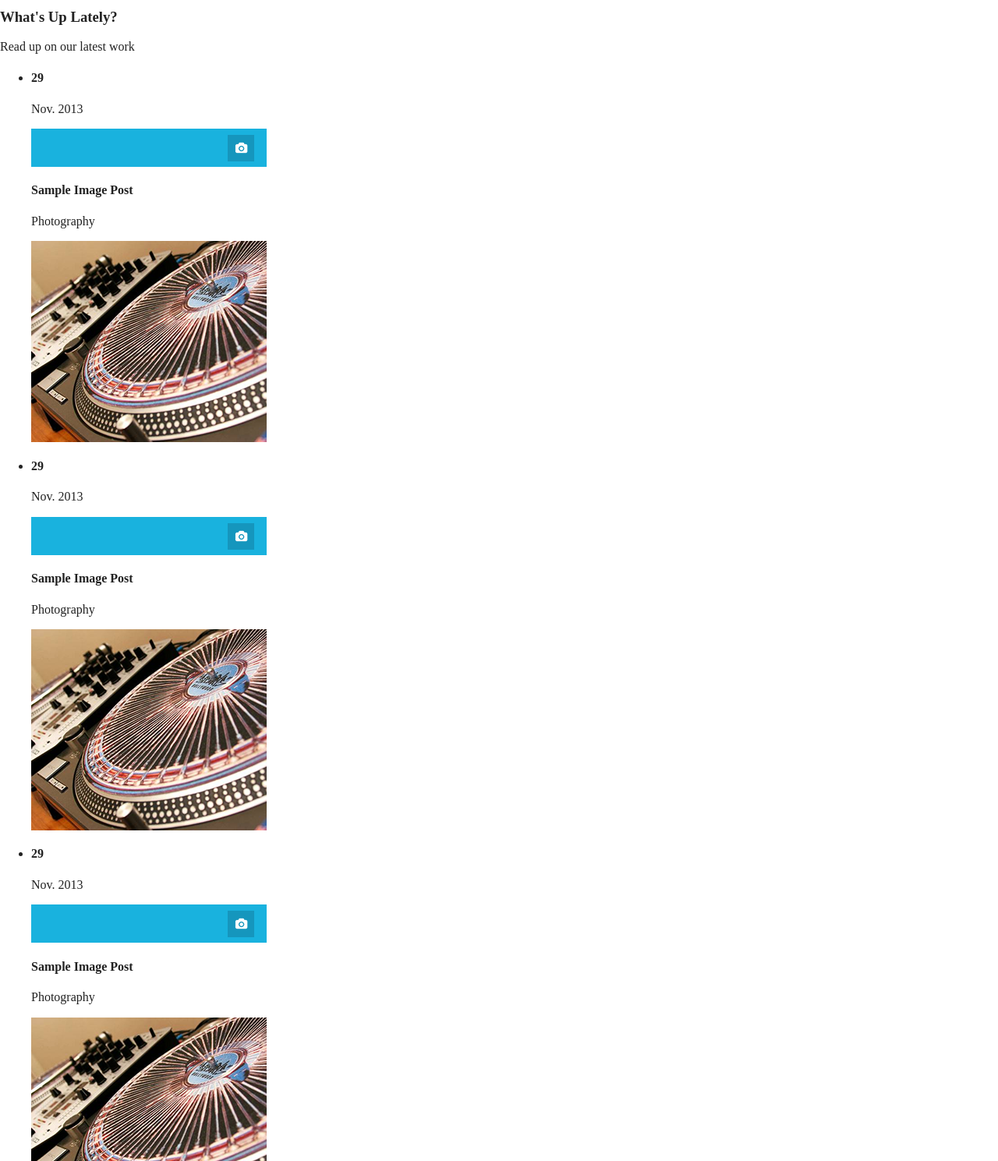
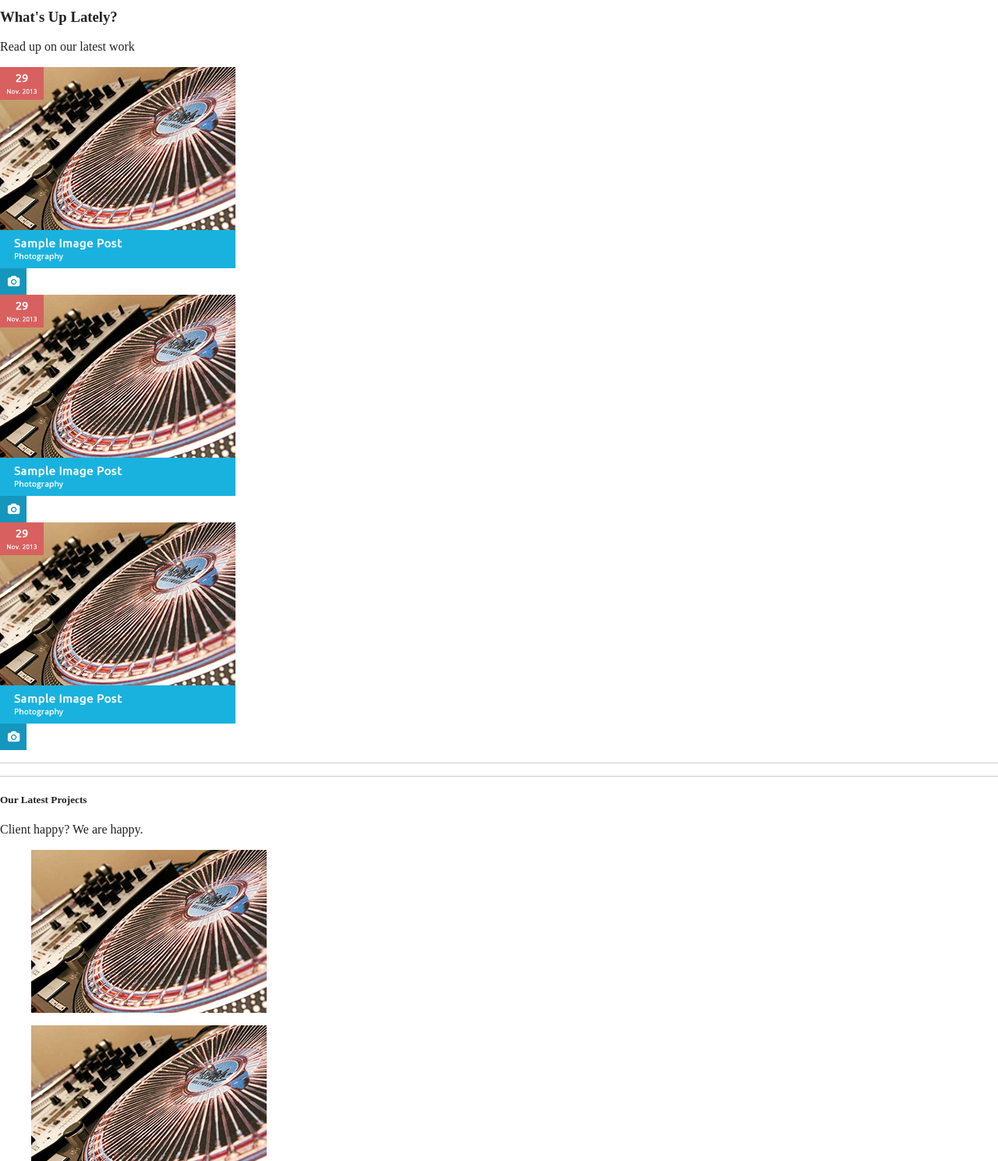
Before and after one commit to kaleytsangbcit/lab03_group, a website built with Parcel: page index.html in a window 1280 px wide. Shown: the part 1700-3189 px from the top of the page at 78% size. Built offline with nearby package versions, Linux system fonts and the light colour scheme.

Commit message:
section_blog edit

```diff
--- a/index.html
+++ b/index.html
@@ -120,54 +120,36 @@
         <p>Read up on our latest work</p>
     </div>
 
-    <ul class="column__span__4">
-        <li>
-            <div class="entry__date">
-                <h4>29</h4>
-                <p>Nov. 2013</p>
+    <div class="column__span__4">
+      <div class="entry">
+        <div class="entry__description">
+          <img src="./img/sectionblog.png" alt="entry-description"/>
         </div>
-            <div class="entry__description">
-                <img src="./img/entrybutton.png" alt="entry-description">
-                <div class="entry__description__word">
-                  <h4>Sample Image Post</h4>
-                  <p>Photography</p>
+        <div class="camera">
+          <img src="./img/camera.png" alt="camera-icon" class="cameraicon"/>
         </div>
       </div>
-            <img src="./img/entry-image.png" alt="entry-img" class="entry__img">
-        </li>
-        <li>
-            <div class="entry__date">
-                <h4>29</h4>
-                <p>Nov. 2013</p>
+      <div class="entry">
+        <div class="entry__description">
+          <img src="./img/sectionblog.png" alt="entry-description"/>
         </div>
-            <div class="entry__description">
-                <img src="./img/entrybutton.png" alt="entry-description">
-                <div class="entry__description__word">
-                  <h4>Sample Image Post</h4>
-                  <p>Photography</p>
+        <div class="camera">
+          <img src="./img/camera.png" alt="camera-icon" class="cameraicon"/>
         </div>
       </div>
-            <img src="./img/entry-image.png" alt="entry-img" class="entry__img">
-        </li>
-        <li>
-            <div class="entry__date">
-                <h4>29</h4>
-                <p>Nov. 2013</p>
+      <div class="entry">
+        <div class="entry__description">
+          <img src="./img/sectionblog.png" alt="entry-description"/>
         </div>
-            <div class="entry__description">
-                <img src="./img/entrybutton.png" alt="entry-description">
-                <div class="entry__description__word">
-                  <h4>Sample Image Post</h4>
-                  <p>Photography</p>
+        <div class="camera">
+          <img src="./img/camera.png" alt="camera-icon" class="cameraicon"/>
         </div>
       </div>
-            <img src="./img/entry-image.png" alt="entry-img" class="entry__img">
-        </li>
         <div class="entry__divider">
               <hr>
               <hr>
         </div>
-    </ul>
+      </div>
     </section>
 
 
```
Lines whose indentation alone changed are shown as unchanged.
